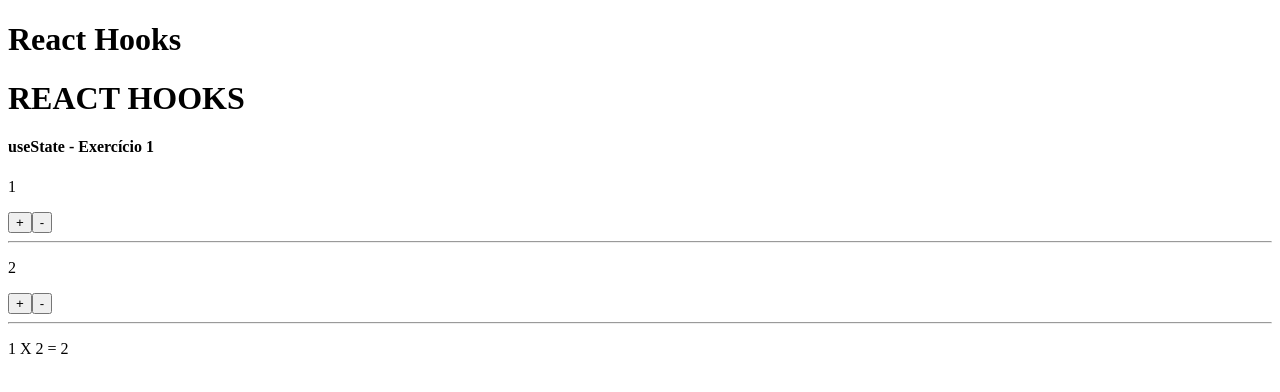
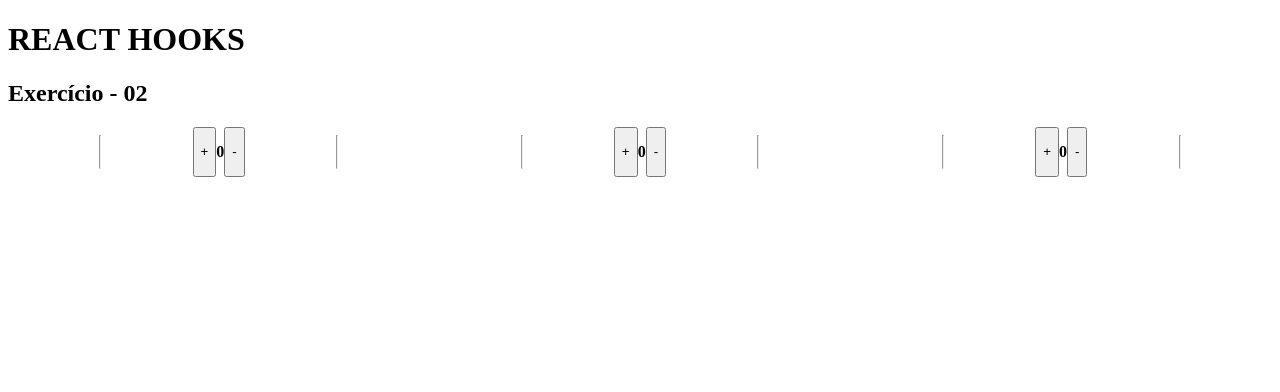
Before and after one commit to AntonielAureliano/react_next_hooks, a React (Vite) app: page / in a window 1280 px wide. Shown: the top 392 px of the page. Built offline with nearby package versions, Linux system fonts and the light colour scheme.

Commit message:
04-hooks exercício 02

```diff
--- a/src/App.jsx
+++ b/src/App.jsx
@@ -3,7 +3,8 @@ import React from 'react';
 
 // import HookState01 from './components/UseState_01';
 // import HookState02 from './components/UseState_02';
-import HooksState03 from './components/UseState_03';
+// import HookState03 from './components/UseState_03';
+import HookState04 from './components/UseState_04';
 
 export default () => {
     return (
@@ -11,7 +12,9 @@ export default () => {
             <h1>REACT HOOKS</h1>
             {/* <HookState01 /> */}
             {/* <HookState02 /> */}
-            <HooksState03 />
+            {/* <HookState03 /> */}
+            <HookState04 />
+
         </>
     )
 }
--- /dev/null
+++ b/src/components/UseState_04.css
@@ -0,0 +1,3 @@
+.layout {
+    display: flex;
+}
--- /dev/null
+++ b/src/components/UseState_04.jsx
@@ -0,0 +1,18 @@
+import React from 'react';
+import './UseState_04.css';
+
+import UseState_04a from './UseState_04a';
+
+export default () => {
+
+    return (
+        <>
+        <h2>Exercício - 02</h2>
+        <div className="layout">
+            <UseState_04a n={1} />
+            <UseState_04a n={5} />
+            <UseState_04a n={10} />
+        </div>
+        </>
+    )
+}
--- /dev/null
+++ b/src/components/UseState_04a.jsx
@@ -0,0 +1,25 @@
+import { useState } from "react";
+import './UseState_04.css';
+
+export default ({n}) => {
+
+    const [valor, setValor] = useState(0);
+
+    function aumentar() {
+        setValor(v => v + n);
+    }
+
+    function diminuir() {
+        setValor(v => v - n);
+    }
+
+    return (
+        <>
+            <hr />
+            <button onClick={aumentar}>+</button>
+            <p> <strong>{valor}</strong> </p>
+            <button onClick={diminuir}>-</button>
+            <hr />
+        </>
+    )
+}
--- a/src/main.jsx
+++ b/src/main.jsx
@@ -5,7 +5,6 @@ import App from './App';
 
 ReactDOM.createRoot(document.querySelector('#root')).render(
     <React.StrictMode>
-        <h1>React Hooks</h1>
         <App />
     </React.StrictMode>
 )
```
